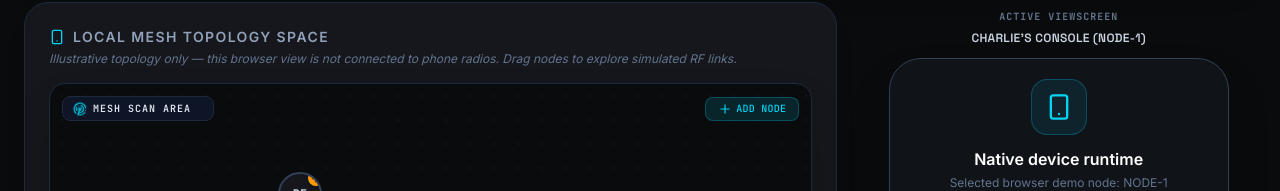
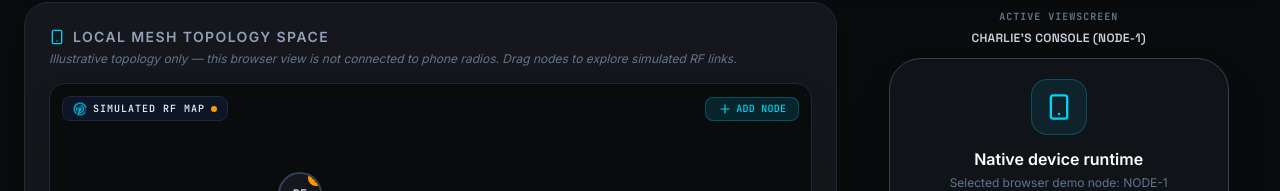
Before and after one commit to esi2ei/meshnet, a React (Vite) app: page / in a window 1280 px wide. Shown: the part 128-319 px from the top of the page. Built offline with nearby package versions, Linux system fonts and the light colour scheme.

Commit message:
fix(web): label topology widget as simulated RF map

```diff
--- a/src/components/MeshSimulator.tsx
+++ b/src/components/MeshSimulator.tsx
@@ -143,8 +143,8 @@ export default function MeshSimulator({
       <div className="absolute top-3 left-3 right-3 z-10 flex items-center justify-between pointer-events-auto">
         <div className="flex items-center gap-1.5 px-2.5 bg-slate-900/90 border border-slate-800 rounded-lg py-1 backdrop-blur text-[10px] text-slate-300">
           <Radar className="w-3.5 h-3.5 text-cyan-400 animate-spin" style={{ animationDuration: '4s' }} />
-          <span className="font-semibold text-slate-200 uppercase tracking-widest font-mono">Mesh Scan Area</span>
-          <span className="w-1.5 h-1.5 bg-green-500 rounded-full animate-ping" />
+          <span className="font-semibold text-slate-200 uppercase tracking-widest font-mono">Simulated RF Map</span>
+          <span className="w-1.5 h-1.5 bg-amber-500 rounded-full" />
         </div>
 
         <div className="flex items-center gap-1.5">
```
